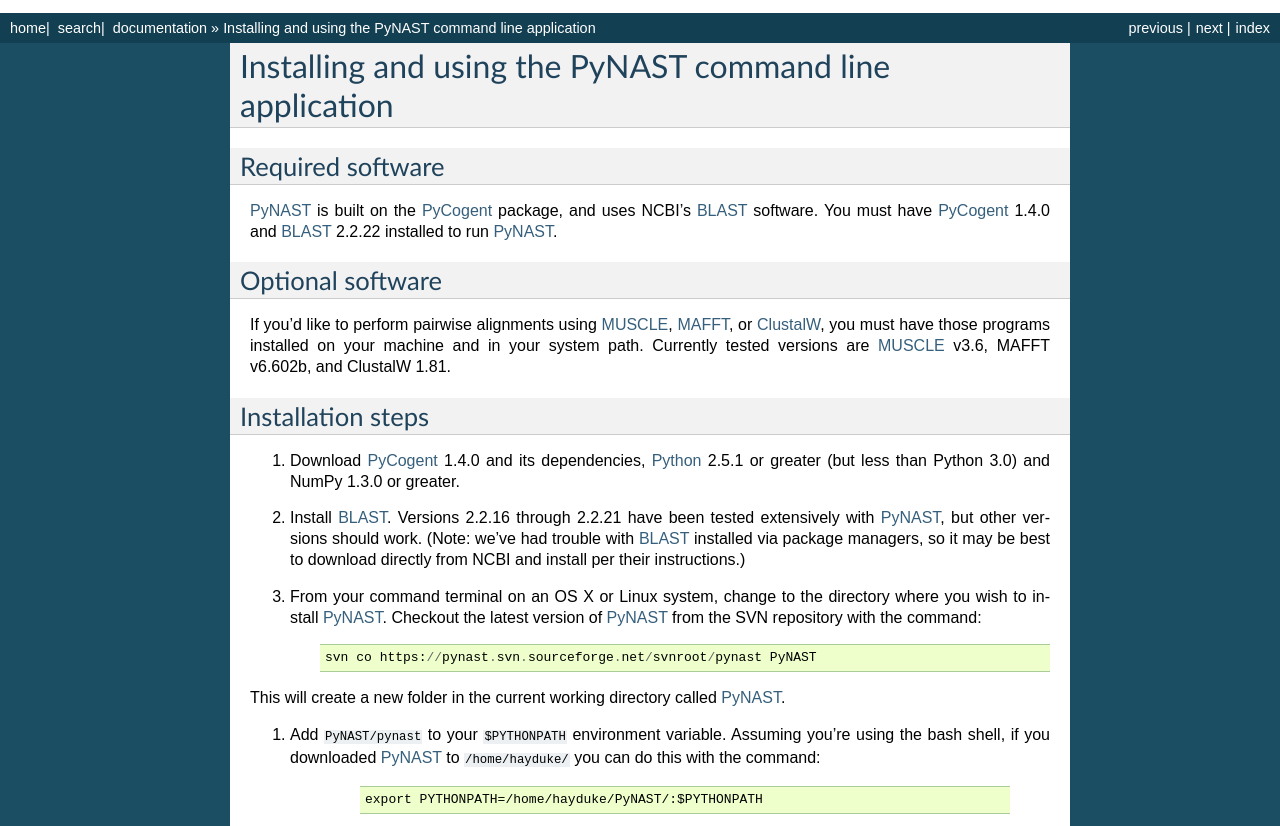
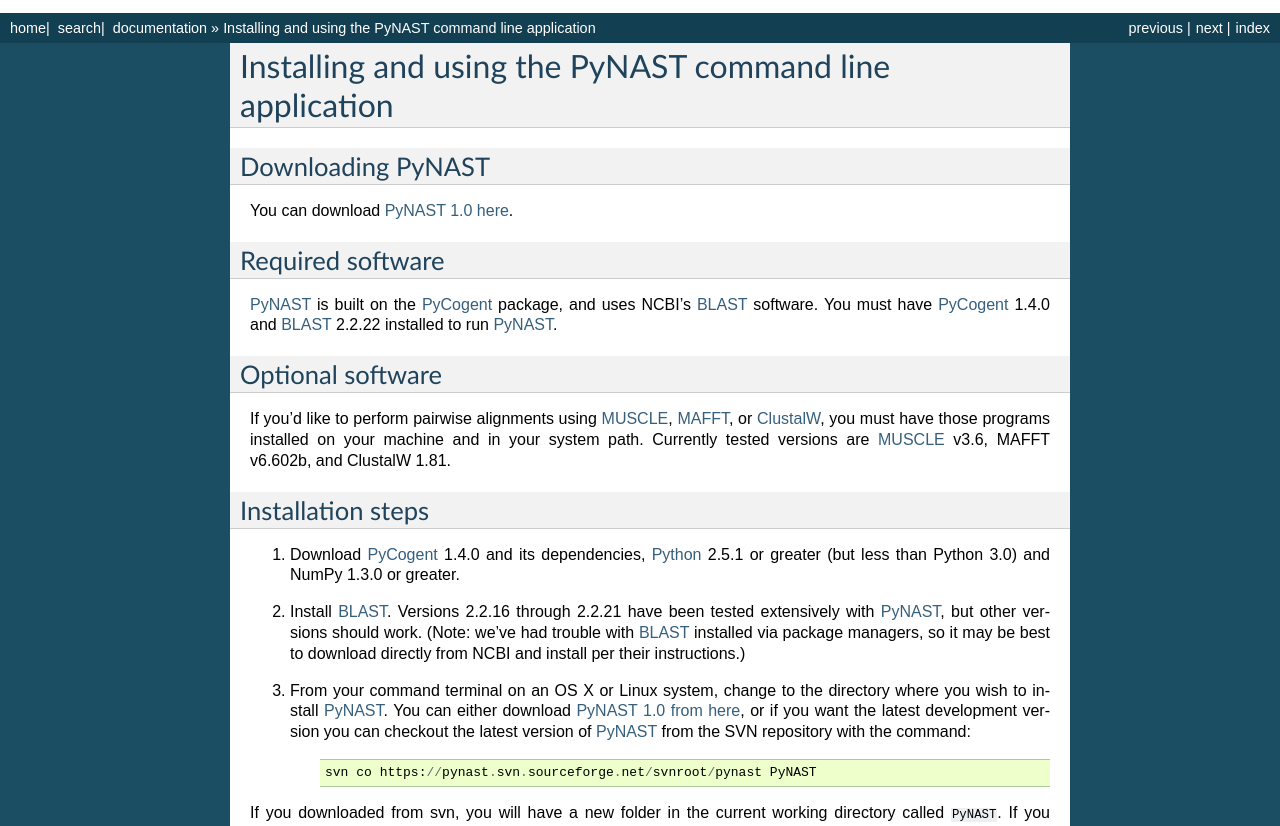
Before and after one commit to biocore/pynast, a Sphinx documentation site: the page built from doc/install.rst, in a window 1280 px wide and 1400 px high, cut to the strip 396-1222 px from the top of the window. Built offline with Sphinx 7.4.7, drawn with Linux system fonts in a browser that asks for light colours; some of the changed text lies outside the part shown.

Commit message:
Updated __version__ strings to 1.1-dev. Also added links to PyNAST-1.0.tar.gz in the documentation.

```diff
--- a/doc/index.rst
+++ b/doc/index.rst
@@ -9,6 +9,10 @@
 
    install.rst
    install_gui.rst
+
+Downloading PyNAST
+==================
+You can download `PyNAST 1.0 here <https://sourceforge.net/projects/pynast/files/PyNAST%20releases/PyNAST-1.0.tar.gz/download>`_ and the `PyNAST OS X GUI here <https://sourceforge.net/projects/pynast/files/PyNAST.app.zip/download>`_.
 
 About PyNAST
 ==================
--- a/doc/install.rst
+++ b/doc/install.rst
@@ -3,6 +3,10 @@
 *************************************************************
 Installing and using the PyNAST command line application
 *************************************************************
+
+Downloading PyNAST
+==================
+You can download `PyNAST 1.0 here <https://sourceforge.net/projects/pynast/files/PyNAST%20releases/PyNAST-1.0.tar.gz/download>`_.
 
 Required software
 =================
@@ -18,12 +22,12 @@
 
 #. Install BLAST_. Versions 2.2.16 through 2.2.21 have been tested extensively with PyNAST_, but other versions should work. (Note: we've had trouble with BLAST_ installed via package managers, so it may be best to download directly from NCBI and install per their instructions.)
 
-#. From your command terminal on an OS X or Linux system, change to the directory where you wish to install PyNAST_. Checkout the latest version of PyNAST_ from the SVN repository with the command:
+#. From your command terminal on an OS X or Linux system, change to the directory where you wish to install PyNAST_. You can either download `PyNAST 1.0 from here <https://sourceforge.net/projects/pynast/files/PyNAST%20releases/PyNAST-1.0.tar.gz/download>`_, or if you want the latest development version you can checkout the latest version of PyNAST_ from the SVN repository with the command:
 	::
 
 		svn co https://pynast.svn.sourceforge.net/svnroot/pynast PyNAST
 
-This will create a new folder in the current working directory called PyNAST_.
+If you downloaded from svn, you will have a new folder in the current working directory called ``PyNAST``. If you downloaded PyNAST-1.0, after untar/unzipping ``PyNAST-1.0.tar.gz`` will have a new directory named ``PyNAST-1.0``. **For consistency, all instructions below will refer to this directory as** ``PyNAST``. You may choose to rename ``PyNAST-1.0`` as ``PyNAST``.
 
 #. Add ``PyNAST/pynast`` to your ``$PYTHONPATH`` environment variable. Assuming you're using the bash shell, if you downloaded PyNAST_ to ``/home/hayduke/`` you can do this with the command:
 	::
```
Also changed, not shown: 13 other files.
